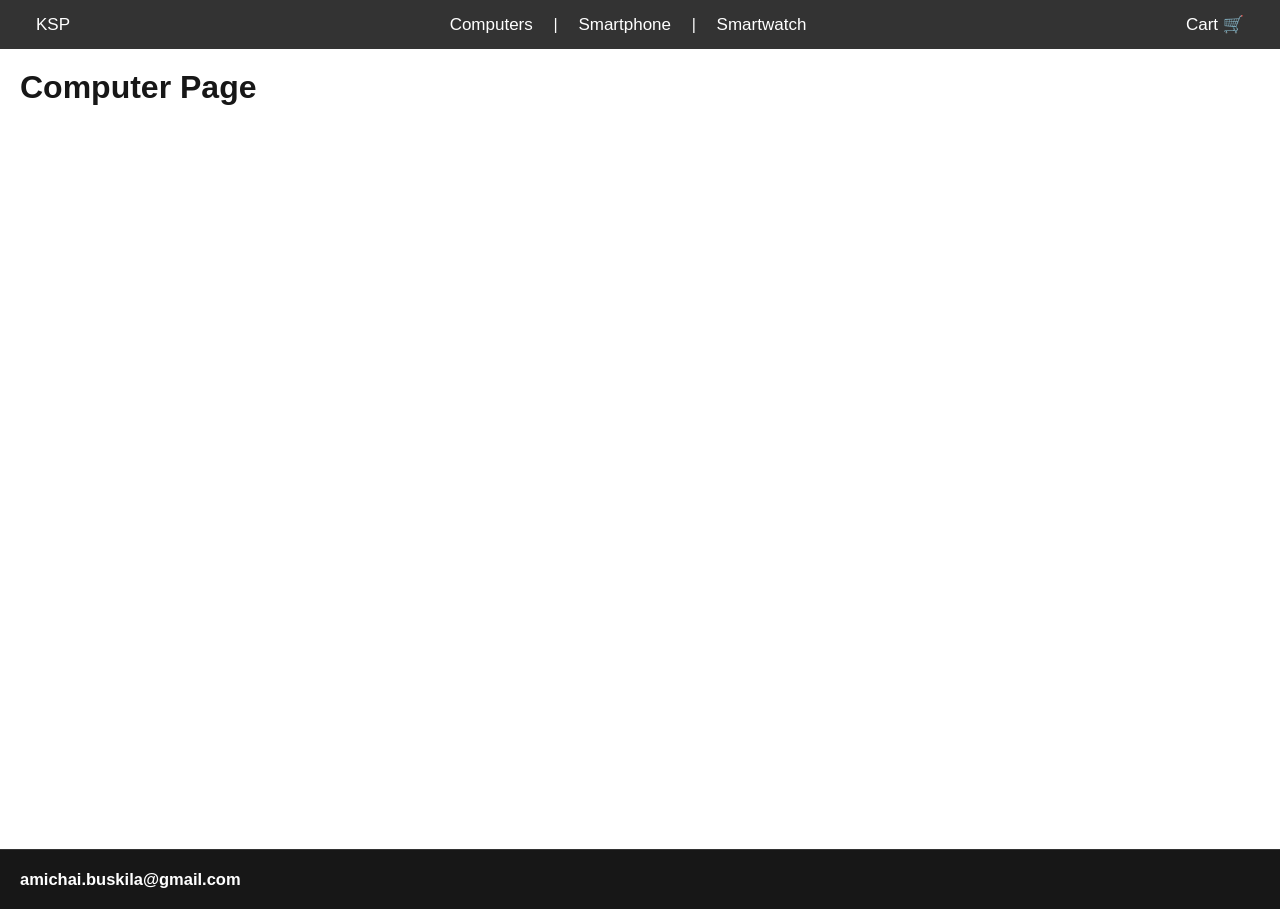
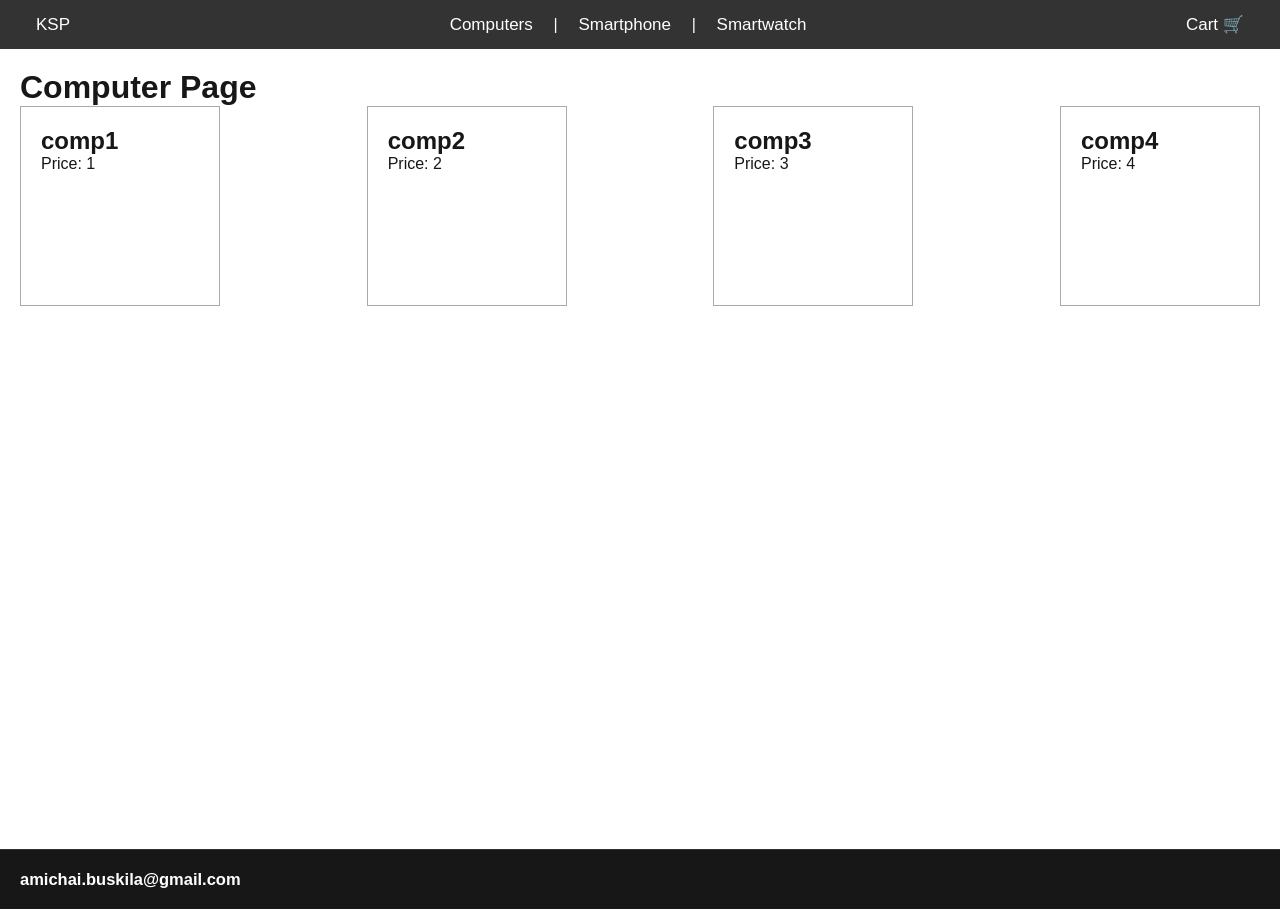
Before and after one commit to amichaibuskila-tech/my-store, a Next.js app: page /computer in a window 1280 px wide. Built offline with nearby package versions, Linux system fonts and the light colour scheme.

Commit message:
added data service and card components

```diff
--- /dev/null
+++ b/src/app/components/Card/Card.jsx
@@ -0,0 +1,13 @@
+import React from 'react';
+import styles from "./Card.module.css";
+
+export function Card({ data }) {
+    return (
+        <div className={styles.cardContainer}>
+            <h2>{data.title}</h2>
+            <p>Price: {data.price}</p>
+
+
+        </div>
+    );
+}
--- /dev/null
+++ b/src/app/components/Card/Card.module.css
@@ -0,0 +1,8 @@
+
+
+.cardContainer{
+    border: 1px solid #aaaaaa;
+    width: 200px;
+    height: 200px;
+    padding: 20px;
+}
--- a/src/app/computer/page.js
+++ b/src/app/computer/page.js
@@ -1,12 +1,29 @@
 'use client';
 
 import React, { useState } from 'react';
+import { getComputers } from '@/services/data.js';
+import { Card } from '@/app/components/Card/Card.jsx';
+
 
 export default function Home() {
+
 
     return (
         <div className='page-container '>
             <h1>Computer Page</h1>
+
+            <div className="row">
+
+                {
+                    getComputers().map(
+                        (computer) => {
+                            return <Card data={computer} />
+                        }
+                    )
+                }
+
+            </div>
+
         </div>
     );
 }
--- a/src/app/globals.css
+++ b/src/app/globals.css
@@ -57,3 +57,9 @@ a {
   padding-right: auto;
 
 }
+
+.row{
+  display: flex;
+  flex-direction: row;
+  justify-content: space-between;
+}
--- /dev/null
+++ b/src/services/data.js
@@ -0,0 +1,24 @@
+
+export function getComputers() {
+  return [
+    {
+      title: "comp1",
+      price: 1
+    },
+    {
+      title: "comp2",
+      price: 2
+
+    },
+    {
+      title: "comp3",
+      price: 3
+
+    },
+    {
+      title: "comp4",
+      price: 4
+
+    }
+  ]
+}
```
